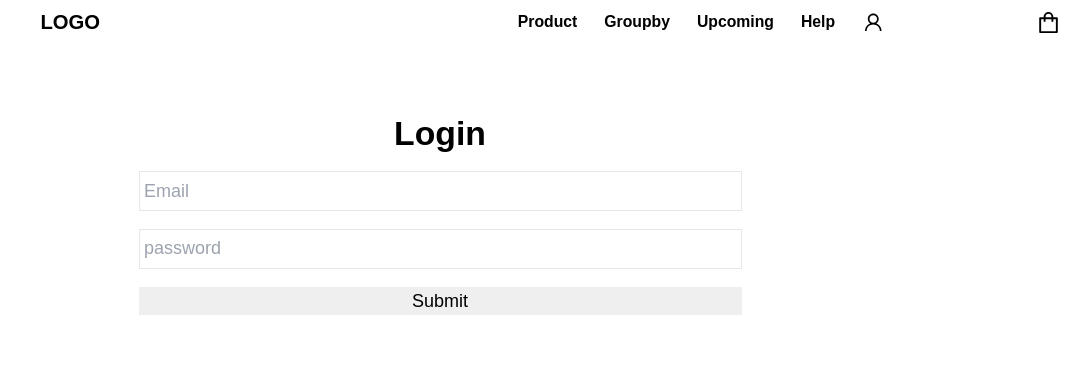
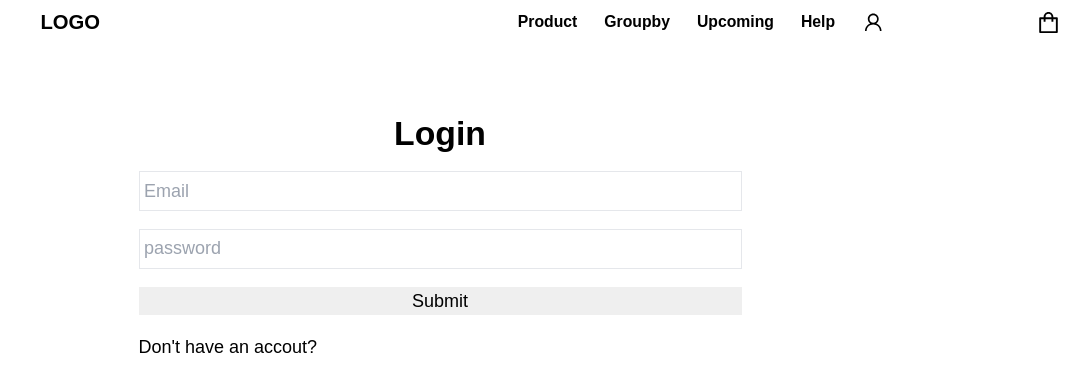
Before and after one commit to bhatara007/KB-shop, a Next.js app: page /login in a window 1280 px wide. Shown: the top 392 px of the page, without its empty margins (200-1280 px from the left). Built offline with nearby package versions, Linux system fonts and the light colour scheme.

Commit message:
fix login router

```diff
--- a/src/pages/login/index.tsx
+++ b/src/pages/login/index.tsx
@@ -1,5 +1,6 @@
 import Navbar from '@app/components/Navbar'
 import axios from '@app/https/https'
+import Link from 'next/link'
 import { useRouter } from 'next/router'
 import React, { useState } from 'react'
 import { useForm } from 'react-hook-form'
@@ -28,10 +29,7 @@ export const Login = () => {
     <div>
       <Navbar banner={false} />
       <div className=" max-w-xl mx-auto p-5 justify-center flex flex-col">
-        <h1 className="mt-20 text-center text-3xl mb-4 font-bold">
-          {' '}
-          Login{' '}
-        </h1>
+        <h1 className="mt-20 text-center text-3xl mb-4 font-bold"> Login </h1>
         <form
           className="flex flex-col space-y-4"
           onSubmit={handleSubmit(onSubmit)}
@@ -49,6 +47,14 @@ export const Login = () => {
           />
 
           <input type="submit" className="cursor-pointer" />
+
+          <div className="w-full">
+            <div className="">
+              <Link href="/register">
+                <a className="text-black"> Don't have an accout? </a>
+              </Link>
+            </div>
+          </div>
         </form>
       </div>
     </div>
--- a/src/pages/register/index.tsx
+++ b/src/pages/register/index.tsx
@@ -14,10 +14,7 @@ export const Register = () => {
     axios
       .post('/user/register', data)
       .then(res => {
-        const { token } = res.data
-        localStorage.setItem('userToken', token)
         router.push('/')
-        console.log(res.data)
       })
       .catch(err => {
         console.log(err)
```
